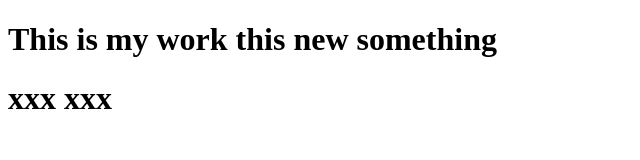
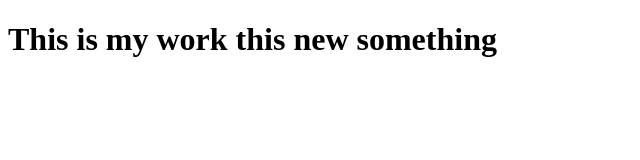
Before and after one commit to s376318/DemoProject, a plain HTML site: page index.html in a window 1280 px wide. Shown: the whole page, without its empty margins (0-640 px from the left). Drawn offline with Linux system fonts and the light colour scheme.

Commit message:
Update index.html
gfjg

```diff
--- a/index.html
+++ b/index.html
@@ -7,6 +7,6 @@
 </head>
 <body>
     <h1> This is my work this new something </h1>
-    <h1>xxx xxx</h1>
+
 </body>
 </html>
```
